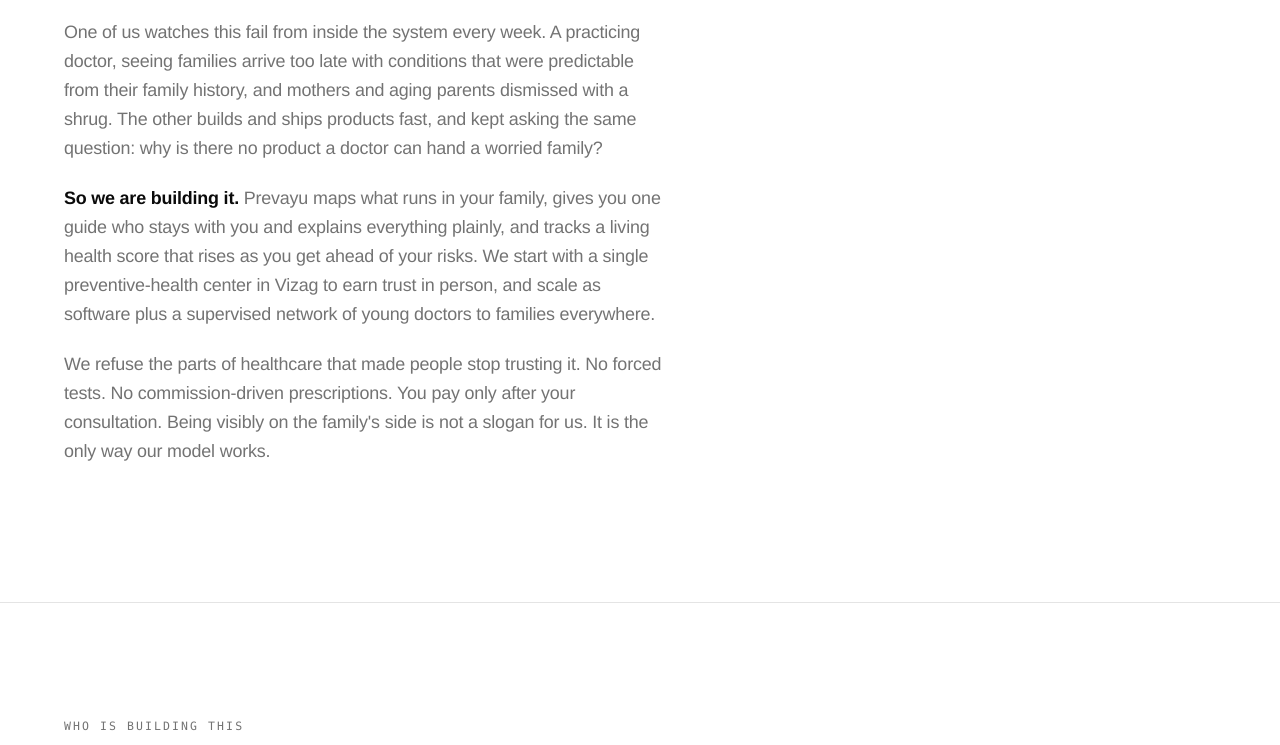
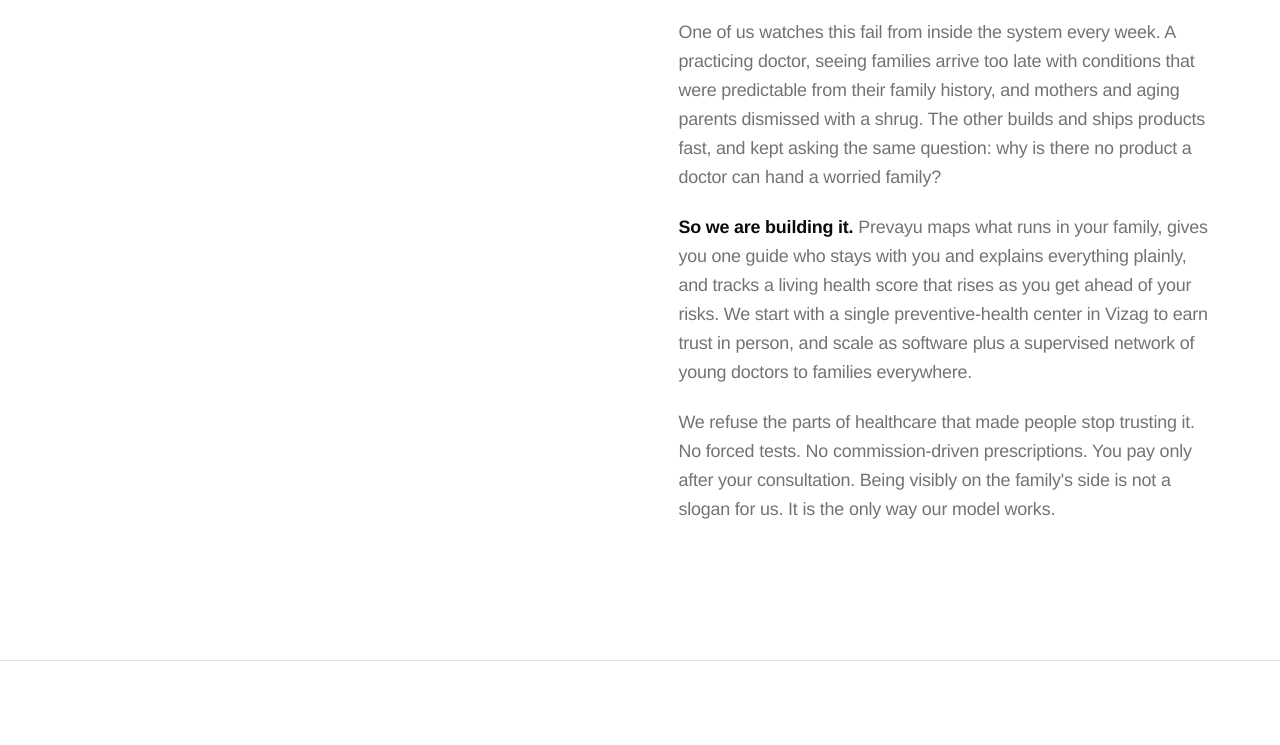
Before and after one commit to asrithcheepurupalli/prevayu, a plain HTML site: page about.html in a window 1280 px wide. Shown: the part 801-1546 px from the top of the page. Drawn offline with Linux system fonts and the light colour scheme.

Commit message:
About: two-column editorial layout for the story so the width is used with intent

```diff
--- a/about.html
+++ b/about.html
@@ -43,8 +43,12 @@
 </header>
 
 <section>
-  <div class="wrap">
-    <div class="prose">
+  <div class="wrap split" style="align-items:start">
+    <div class="stack-sm" style="position:sticky;top:96px">
+      <div class="eyebrow"><span>Why we exist</span></div>
+      <h2 class="big-head" style="font-size:clamp(1.8rem,3.6vw,2.8rem)">The gap we could not stop thinking about.</h2>
+    </div>
+    <div class="prose" style="max-width:none">
       <p>Most serious illness in India is chronic and hereditary. It builds quietly for years, and by the time a report turns abnormal, the easy window to act has already closed. Families are not careless. They are confused. There is no trusted first stop to simply understand your health before something goes wrong.</p>
       <p>One of us watches this fail from inside the system every week. A practicing doctor, seeing families arrive too late with conditions that were predictable from their family history, and mothers and aging parents dismissed with a shrug. The other builds and ships products fast, and kept asking the same question: why is there no product a doctor can hand a worried family?</p>
       <p><strong>So we are building it.</strong> Prevayu maps what runs in your family, gives you one guide who stays with you and explains everything plainly, and tracks a living health score that rises as you get ahead of your risks. We start with a single preventive-health center in Vizag to earn trust in person, and scale as software plus a supervised network of young doctors to families everywhere.</p>
```
